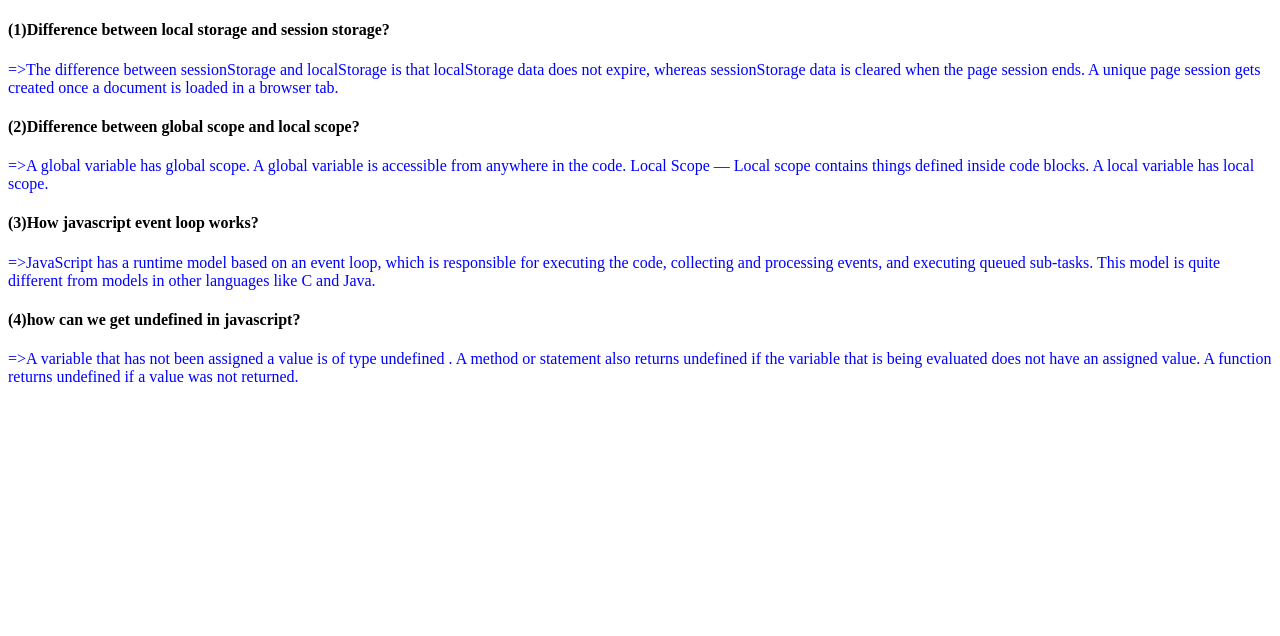
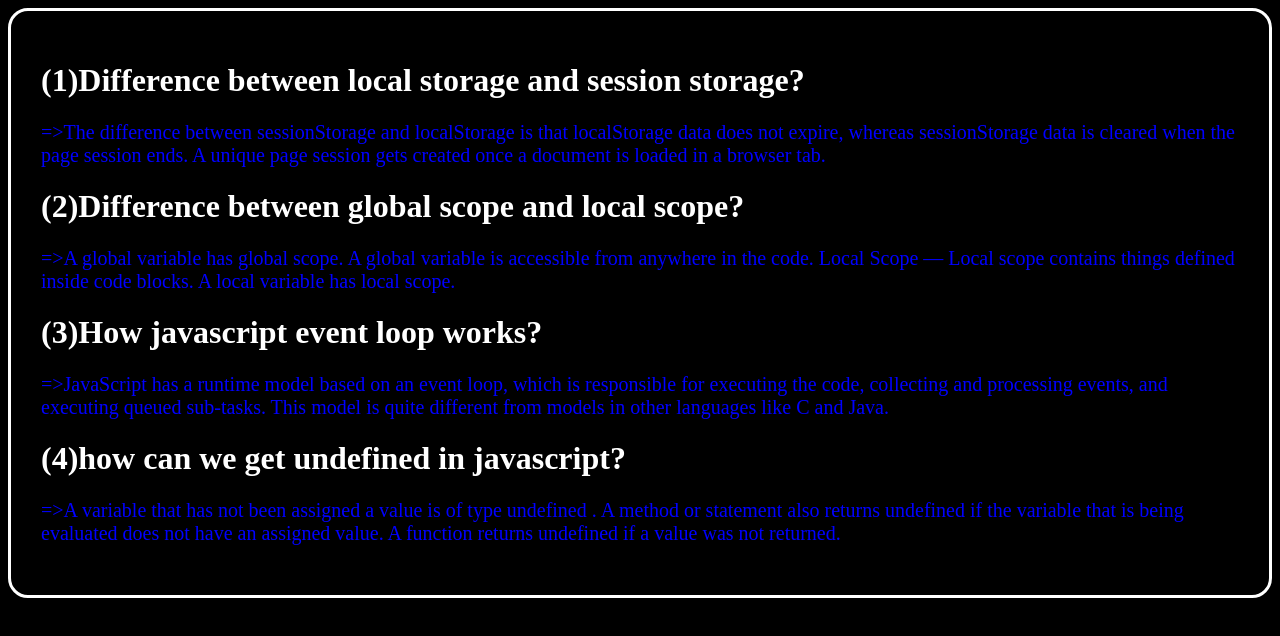
Before and after one commit to noman2047/Type-Monster-Application, a plain HTML site: page blog.html in a window 1280 px wide. Drawn offline with Linux system fonts and the light colour scheme.

Commit message:
Add few styel in Blog site

```diff
--- a/blog.html
+++ b/blog.html
@@ -5,19 +5,37 @@
   <meta http-equiv="X-UA-Compatible" content="IE=edge">
   <meta name="viewport" content="width=device-width, initial-scale=1.0">
   <title>Blog</title>
+  <style>
+    body{
+      background-color:black;
+    }
+    h1{
+      color: white;
+    }
+    p{
+      font-size: 20px;
+    }
+    .div1{
+      border: 3px solid white;
+      border-radius: 20px;
+      padding: 30px;
+    }
+  </style>
 </head>
 <body>
-  <h4>(1)Difference between local storage and session storage?</h4>
-  <p style="color:blue;">=>The difference between sessionStorage and localStorage is that localStorage data does not expire, whereas sessionStorage data is cleared when the page session ends. A unique page session gets created once a document is loaded in a browser tab. </p>
+  <div class="div1">
+    <h1>(1)Difference between local storage and session storage?</h1>
+    <p style="color:blue;">=>The difference between sessionStorage and localStorage is that localStorage data does not expire, whereas sessionStorage data is cleared when the page session ends. A unique page session gets created once a document is loaded in a browser tab. </p>
 
-  <h4>(2)Difference between global scope and local scope?</h4>
-  <p style="color:blue;">=>A global variable has global scope. A global variable is accessible from anywhere in the code. Local Scope — Local scope contains things defined inside code blocks. A local variable has local scope.</p>
+    <h1>(2)Difference between global scope and local scope?</h1>
+    <p style="color:blue;">=>A global variable has global scope. A global variable is accessible from anywhere in the code. Local Scope — Local scope contains things defined inside code blocks. A local variable has local scope.</p>
 
-  <h4>(3)How javascript event loop works?</h4>
-  <p style="color:blue;">=>JavaScript has a runtime model based on an event loop, which is responsible for executing the code, collecting and processing events, and executing queued sub-tasks. This model is quite different from models in other languages like C and Java.</p>
+    <h1>(3)How javascript event loop works?</h1>
+    <p style="color:blue;">=>JavaScript has a runtime model based on an event loop, which is responsible for executing the code, collecting and processing events, and executing queued sub-tasks. This model is quite different from models in other languages like C and Java.</p>
 
 
-  <h4>(4)how can we get undefined in javascript?</h4>
-  <p style="color:blue;">=>A variable that has not been assigned a value is of type undefined . A method or statement also returns undefined if the variable that is being evaluated does not have an assigned value. A function returns undefined if a value was not returned.</p>
+    <h1>(4)how can we get undefined in javascript?</h1>
+    <p style="color:blue;">=>A variable that has not been assigned a value is of type undefined . A method or statement also returns undefined if the variable that is being evaluated does not have an assigned value. A function returns undefined if a value was not returned.</p>
+  </div>
 </body>
 </html>
```
